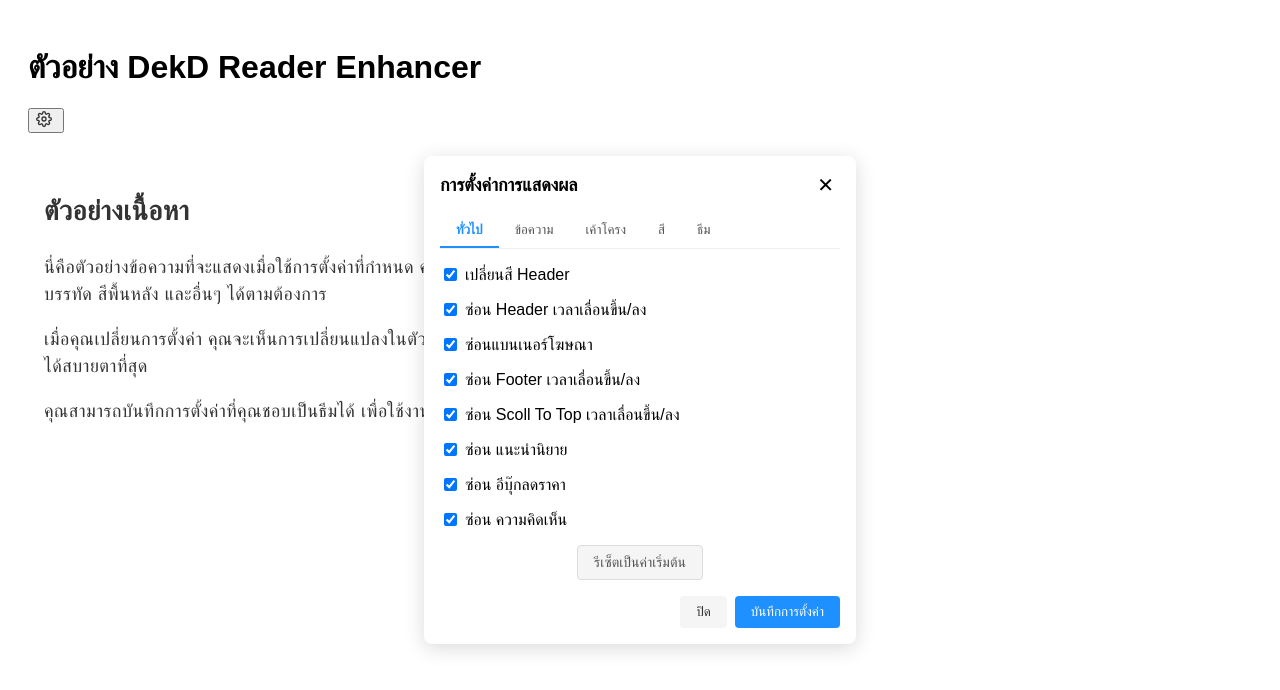
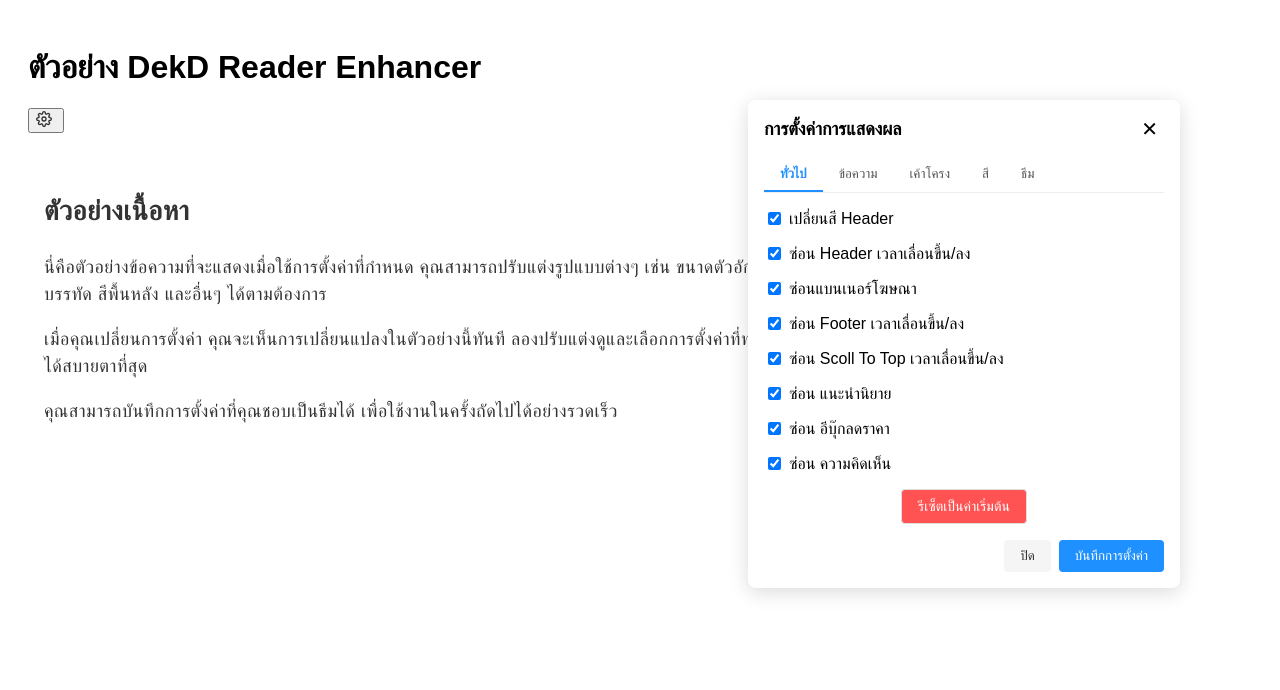
Before and after one commit to T5ive/Dek-Dee-Reader-Enhancer, a React (Vite) app: page / in a window 1280 px wide. Both pictures are taken after a click on the button "ตั้งค่าการแสดงผล". Shown: the top 690 px of the page. Built offline with nearby package versions, Linux system fonts and the light colour scheme.

Commit message:
update ui

```diff
--- a/src/components/layouts/SettingsPanel.tsx
+++ b/src/components/layouts/SettingsPanel.tsx
@@ -38,9 +38,8 @@
         <div
             style={{
                 position: 'fixed',
-                top: '50%',
-                left: '50%',
-                transform: 'translate(-50%, -50%)',
+                top: '100px',
+                right: '100px',
                 width: '400px',
                 backgroundColor: '#fff',
                 boxShadow: '0 4px 20px rgba(0, 0, 0, 0.15)',
@@ -48,6 +47,7 @@
                 zIndex: 9999,
                 padding: '16px',
                 fontFamily: 'Sarabun, sans-serif',
+                fontSize: '16px',
             }}
         >
             <div
@@ -173,8 +173,8 @@
                         <button
                             onClick={handleReset}
                             style={{
-                                backgroundColor: '#f5f5f5',
-                                color: '#555',
+                                backgroundColor: '#ff5252',
+                                color: '#fff',
                                 border: '1px solid #ddd',
                                 borderRadius: '4px',
                                 padding: '8px 16px',
```
